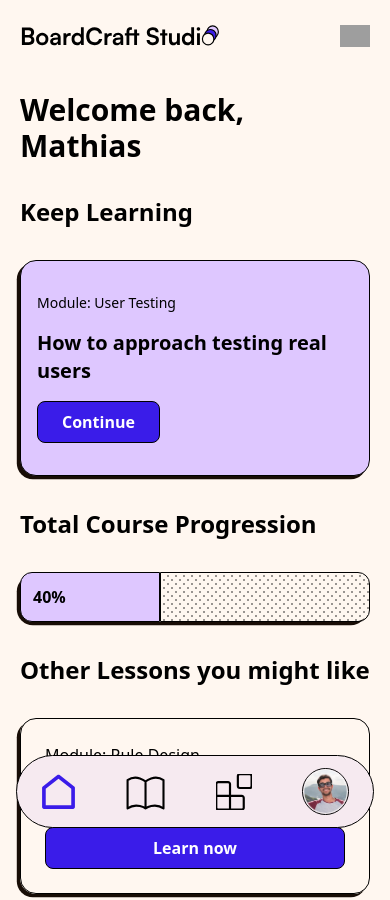
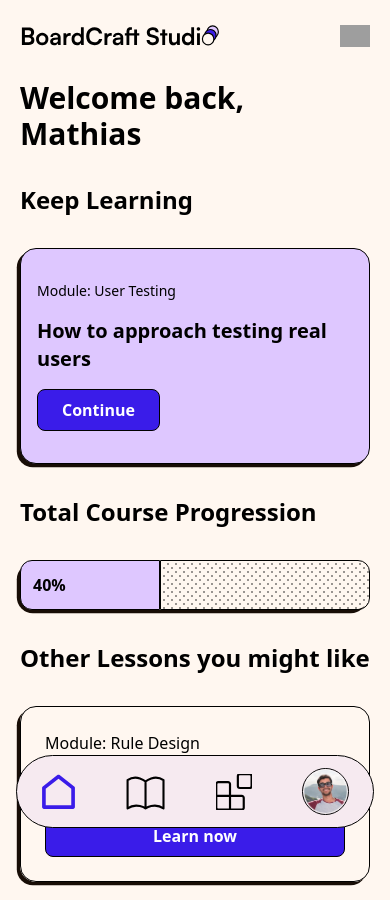
Before and after one commit to t-holmquist/learning-platform, a Next.js app: page /dashboard in a window 390 px wide. Shown: the top 900 px of the page. Built offline with nearby package versions, Linux system fonts and the light colour scheme; grey boxes are pictures that could not be loaded.

Commit message:
fix: spacing navbar

```diff
--- a/app/dashboard/page.tsx
+++ b/app/dashboard/page.tsx
@@ -15,7 +15,7 @@ export default function Dashboard() {
     // Justify-between avoids floating footer on x-large screens
     <div className="flex flex-col min-h-screen justify-between">
       <NavBarDashboard />
-      <section className="flex p-5 sm:px-10 sm:py-2 flex-col gap-8 lg:flex-row justify-between items-center">
+      <section className="flex px-5 sm:px-10 py-2 flex-col gap-8 lg:flex-row justify-between items-center">
         <div className="flex flex-col gap-8">
           <div className="relative">
             <h1 className="font-black text-3xl sm:text-6xl">Welcome back, Mathias</h1>
```
